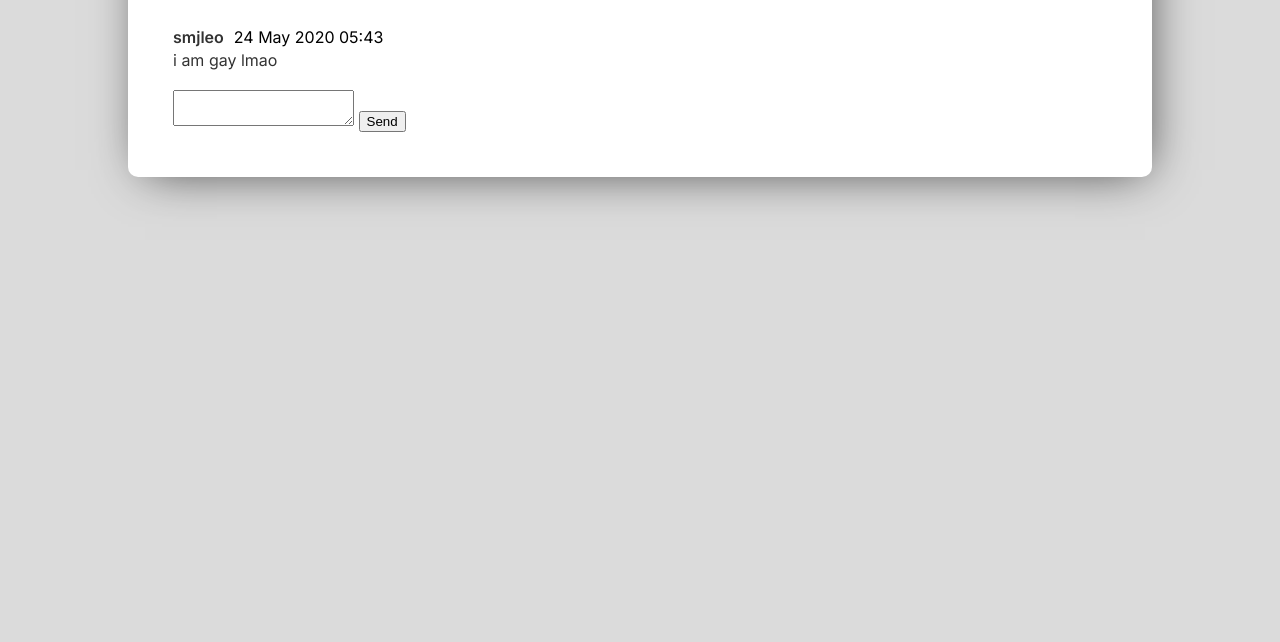
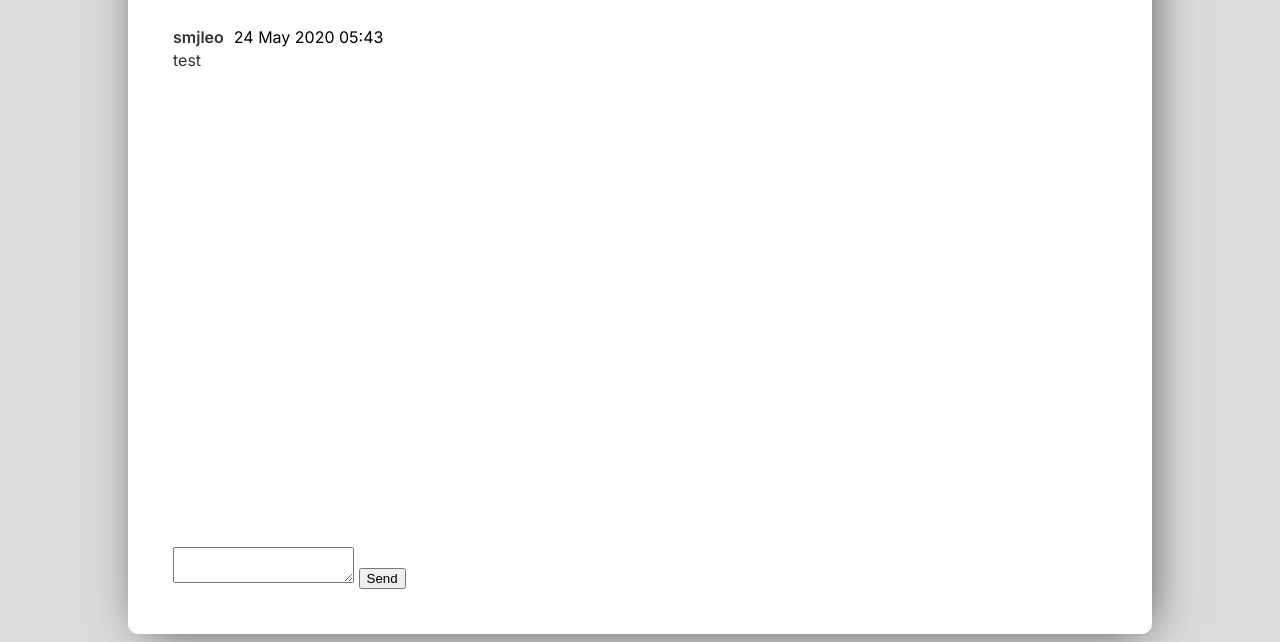
Before and after one commit to smjleo/viewfinder, a browser extension: page chat/frontend/index.html in a window 1280 px wide. Shown: the part 207-849 px from the top of the page. Before the commit the page ends 800 px from the top, so only its background shows below. Drawn offline with Linux system fonts and the light colour scheme; no server answers.

Commit message:
additional styling

```diff
--- a/chat/frontend/index.html
+++ b/chat/frontend/index.html
@@ -39,7 +39,7 @@
                         <p class="username">smjleo</p>
                         <date>24 May 2020 05:43</date>
                     </div>
-                    <p class="message">i am gay lmao </p>
+                    <p class="message">test</p>
                 </div>
                 <textarea id="message-area" cols="20" wrap="hard"></textarea>
                 <button id="send-button">Send</button>
--- a/chat/frontend/style.css
+++ b/chat/frontend/style.css
@@ -90,6 +90,7 @@ a {
 
 .chat-container {
     margin-bottom: 20px;
+    height: 500px;
 }
 
 .non-interactive {
```
